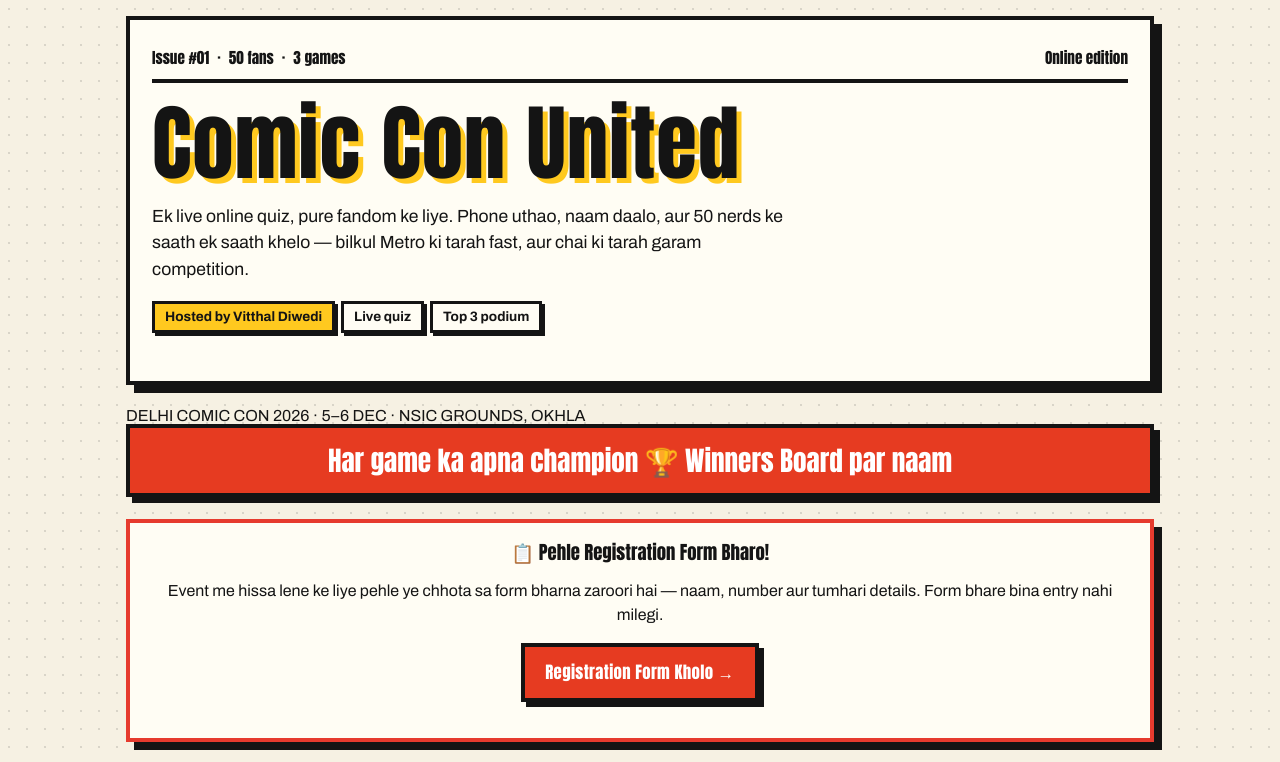
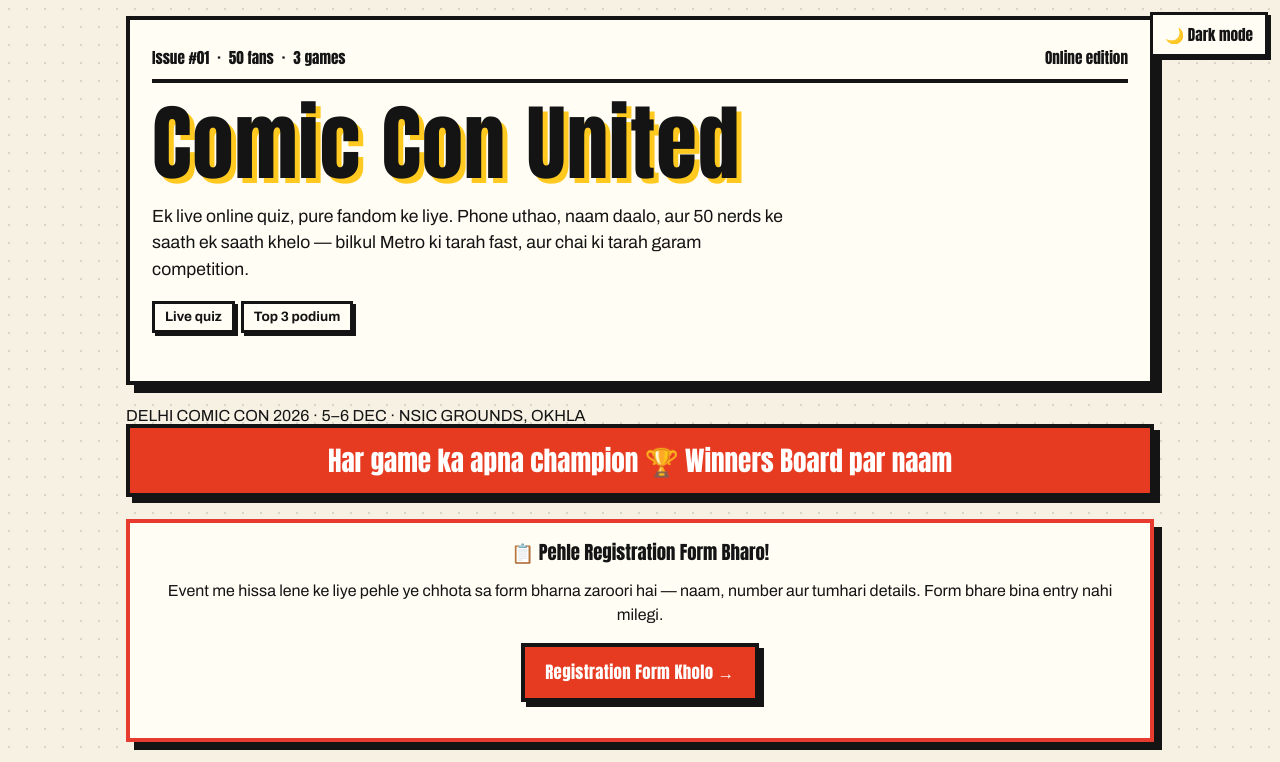
Before and after one commit to kirtivardhansingh29/comic-con-united, a Next.js app: page / in a window 1280 px wide. Shown: the top 762 px of the page. Built offline with nearby package versions, Linux system fonts and the light colour scheme.

Commit message:
Remove host name + add light/dark theme toggle

```diff
--- a/app/api/host/route.ts
+++ b/app/api/host/route.ts
@@ -29,7 +29,6 @@ import { POLL_PAIRS } from "@/lib/pollbattle";
 export const dynamic = "force-dynamic";
 
 const ACTIVITY = "Comic Con United — Live Games";
-const HOST_NAME = "Vitthal Diwedi";
 const EVENT_NAME = "Delhi Comic Con 2026";
 
 function bankLength(mode: GameMode): number {
@@ -267,7 +266,6 @@ export async function POST(req: NextRequest) {
         ok: true,
         report: {
           activity: ACTIVITY,
-          host: HOST_NAME,
           event: EVENT_NAME,
           date: new Date().toLocaleDateString("en-IN", { weekday: "long", day: "numeric", month: "long", year: "numeric" }),
           totalParticipants: rows.length,
--- a/app/arena/page.tsx
+++ b/app/arena/page.tsx
@@ -196,7 +196,7 @@ export default function ArenaPage() {
             ))}
           </div>
         )}
-        <p className="muted">Scores is device par hi save hote hain (localStorage). Hosted by Vitthal Diwedi.</p>
+        <p className="muted">Scores is device par hi save hote hain (localStorage).</p>
       </section>
     </main>
   );
--- a/app/globals.css
+++ b/app/globals.css
@@ -11,6 +11,17 @@
   --yellow: #ffc91f;
   --blue: #2456e6;
   --green: #1f9d55;
+  --dots: rgba(20, 20, 20, 0.13);
+  --mehl: #ffe9a8;
+}
+
+/* Dark mode — same palette, inverted paper/ink. Light is the default. */
+html[data-theme="dark"] {
+  --paper: #171512;
+  --card: #221f1b;
+  --ink: #f6f1e3;
+  --dots: rgba(246, 241, 227, 0.14);
+  --mehl: #4d3f10;
 }
 
 * { box-sizing: border-box; }
@@ -21,7 +32,7 @@ body {
   font-family: var(--font-body), system-ui, sans-serif;
   color: var(--ink);
   background-color: var(--paper);
-  background-image: radial-gradient(rgba(20, 20, 20, 0.13) 1.2px, transparent 1.35px);
+  background-image: radial-gradient(var(--dots) 1.2px, transparent 1.35px);
   background-size: 18px 18px;
   -webkit-tap-highlight-color: transparent;
 }
@@ -39,7 +50,7 @@ body {
   margin-bottom: 22px;
 }
 .panel.red { background: var(--red); color: #fff; }
-.panel.yellow { background: var(--yellow); }
+.panel.yellow { background: var(--yellow); color: #141414; }
 .panel.blue { background: var(--blue); color: #fff; }
 
 h1, h2, h3 { font-family: var(--font-display), sans-serif; font-weight: 400; margin: 0 0 10px; line-height: 1.05; }
@@ -52,7 +63,7 @@ p { line-height: 1.5; }
   letter-spacing: 0.02em;
   text-decoration: none;
   text-align: center;
-  color: var(--ink);
+  color: #141414;
   background: var(--yellow);
   border: 4px solid var(--ink);
   box-shadow: 5px 5px 0 var(--ink);
@@ -75,7 +86,8 @@ p { line-height: 1.5; }
   padding: 13px 14px;
   min-height: 54px;
   border: 4px solid var(--ink);
-  background: #fff;
+  background: var(--card);
+  color: var(--ink);
   margin-bottom: 14px;
 }
 .input:focus { outline: 3px solid var(--blue); outline-offset: 1px; }
@@ -91,7 +103,7 @@ label.lbl { display: block; font-weight: 700; margin-bottom: 6px; }
   font-size: 0.85rem;
   margin: 0 6px 6px 0;
 }
-.chip.yellow { background: var(--yellow); }
+.chip.yellow { background: var(--yellow); color: #141414; }
 .chip.red { background: var(--red); color: #fff; }
 .chip.blue { background: var(--blue); color: #fff; }
 
@@ -132,9 +144,9 @@ label.lbl { display: block; font-weight: 700; margin-bottom: 6px; }
 .char-card p { margin: 0 0 8px; font-size: 0.92rem; }
 
 table.board { width: 100%; border-collapse: collapse; font-size: 1rem; }
-table.board th, table.board td { border: 3px solid var(--ink); padding: 8px 10px; text-align: left; background: #fff; }
-table.board th { background: var(--yellow); font-family: var(--font-display), sans-serif; font-weight: 400; }
-table.board tr.me td { background: #ffe9a8; font-weight: 700; }
+table.board th, table.board td { border: 3px solid var(--ink); padding: 8px 10px; text-align: left; background: var(--card); }
+table.board th { background: var(--yellow); color: #141414; font-family: var(--font-display), sans-serif; font-weight: 400; }
+table.board tr.me td { background: var(--mehl); font-weight: 700; }
 
 .options { display: grid; gap: 14px; grid-template-columns: 1fr; margin-top: 16px; }
 @media (min-width: 640px) { .options { grid-template-columns: 1fr 1fr; } }
@@ -145,7 +157,7 @@ table.board tr.me td { background: #ffe9a8; font-weight: 700; }
 }
 .opt.c0 { background: var(--red); color: #fff; }
 .opt.c1 { background: var(--blue); color: #fff; }
-.opt.c2 { background: var(--yellow); }
+.opt.c2 { background: var(--yellow); color: #141414; }
 .opt.c3 { background: var(--card); }
 .opt:active { transform: translate(3px, 3px); box-shadow: 2px 2px 0 var(--ink); }
 .opt.picked { outline: 5px solid var(--ink); outline-offset: 2px; }
@@ -153,7 +165,7 @@ table.board tr.me td { background: #ffe9a8; font-weight: 700; }
 .opt.wrong { background: #5a5a5a; color: #fff; }
 .opt:disabled { cursor: default; opacity: 0.92; }
 
-.timerbar { border: 4px solid var(--ink); height: 26px; background: #fff; margin: 12px 0; }
+.timerbar { border: 4px solid var(--ink); height: 26px; background: var(--card); margin: 12px 0; }
 .timerbar > div { height: 100%; background: var(--red); transition: width 0.25s linear; }
 
 .podium { display: grid; gap: 16px; grid-template-columns: 1fr; }
@@ -161,8 +173,8 @@ table.board tr.me td { background: #ffe9a8; font-weight: 700; }
 .podium .slot { text-align: center; padding: 18px 12px; }
 .podium .medal { font-size: 2.4rem; }
 
-.err { background: #fff; border: 4px solid var(--red); color: var(--red); font-weight: 700; padding: 10px 14px; margin-bottom: 14px; }
-.okmsg { background: #fff; border: 4px solid var(--green); color: var(--green); font-weight: 700; padding: 10px 14px; margin-bottom: 14px; }
+.err { background: var(--card); border: 4px solid var(--red); color: var(--red); font-weight: 700; padding: 10px 14px; margin-bottom: 14px; }
+.okmsg { background: var(--card); border: 4px solid var(--green); color: var(--green); font-weight: 700; padding: 10px 14px; margin-bottom: 14px; }
 .muted { opacity: 0.75; font-size: 0.92rem; }
 .center { text-align: center; }
 .big-count { font-family: var(--font-display), sans-serif; font-size: 3rem; line-height: 1; }
@@ -172,8 +184,17 @@ footer.site {
   font-size: 0.9rem;
 }
 
+.theme-toggle {
+  position: fixed; top: 12px; right: 12px; z-index: 50;
+  font-family: var(--font-display), sans-serif; font-size: 0.95rem;
+  background: var(--card); color: var(--ink);
+  border: 3px solid var(--ink); box-shadow: 3px 3px 0 var(--ink);
+  padding: 8px 12px; cursor: pointer;
+}
+.theme-toggle:active { transform: translate(2px, 2px); box-shadow: 1px 1px 0 var(--ink); }
+
 @media print {
-  body { background: #fff; }
+  body { background: #fff; color: #141414; }
   .no-print { display: none !important; }
   .panel { box-shadow: none; }
 }
--- a/app/host/page.tsx
+++ b/app/host/page.tsx
@@ -252,7 +252,7 @@ export default function HostPage() {
         {msg && <div className="okmsg" style={{ marginTop: 14 }}>{msg}</div>}
         {err && <div className="err" style={{ marginTop: 14 }}>{err}</div>}
       </section>
-      <p className="muted center">Hosted by Vitthal Diwedi · Har game ka apna champion — Winners Board par naam</p>
+      <p className="muted center">Har game ka apna champion — Winners Board par naam</p>
     </main>
   );
 }
--- a/app/layout.tsx
+++ b/app/layout.tsx
@@ -1,6 +1,7 @@
 import type { Metadata } from "next";
 import { Anton, Archivo } from "next/font/google";
 import "./globals.css";
+import ThemeToggle from "./theme-toggle";
 
 const anton = Anton({ weight: "400", subsets: ["latin"], variable: "--font-display" });
 const archivo = Archivo({ subsets: ["latin"], variable: "--font-body" });
@@ -8,13 +9,23 @@ const archivo = Archivo({ subsets: ["latin"], variable: "--font-body" });
 export const metadata: Metadata = {
   title: "Comic Con United — Live Quiz",
   description:
-    "Comic Con United: ek fan-run live online quiz. Har game ka apna champion — Winners Board par naam. Delhi Comic Con 2026. Hosted by Vitthal Diwedi.",
+    "Comic Con United: ek fan-run live online quiz. Har game ka apna champion — Winners Board par naam. Delhi Comic Con 2026.",
 };
 
 export default function RootLayout({ children }: { children: React.ReactNode }) {
   return (
-    <html lang="en">
-      <body className={`${anton.variable} ${archivo.variable}`}>{children}</body>
+    <html lang="en" suppressHydrationWarning>
+      <head>
+        <script
+          dangerouslySetInnerHTML={{
+            __html: `(function(){try{var t=localStorage.getItem('ccu-theme');if(t==='dark'||t==='light'){document.documentElement.setAttribute('data-theme',t);}}catch(e){}})();`,
+          }}
+        />
+      </head>
+      <body className={`${anton.variable} ${archivo.variable}`}>
+        <ThemeToggle />
+        {children}
+      </body>
     </html>
   );
 }
--- a/app/live/page.tsx
+++ b/app/live/page.tsx
@@ -533,7 +533,7 @@ export default function LivePage() {
               <Board rows={view.leaderboard} pid={pid} />
             </>
           )}
-          <p className="center muted">Hosted by Vitthal Diwedi · Har game ka apna champion — Winners Board par naam</p>
+          <p className="center muted">Har game ka apna champion — Winners Board par naam</p>
         </section>
       )}
 
--- a/app/page.tsx
+++ b/app/page.tsx
@@ -39,7 +39,6 @@ export default async function Home() {
           saath ek saath khelo — bilkul Metro ki tarah fast, aur chai ki tarah garam competition.
         </p>
         <p>
-          <span className="chip yellow">Hosted by Vitthal Diwedi</span>
           <span className="chip">Live quiz</span>
           <span className="chip">Top 3 podium</span>
         </p>
@@ -198,7 +197,7 @@ export default async function Home() {
 
       <footer className="site">
         <p>
-          <strong>Comic Con United</strong> — Hosted by Vitthal Diwedi. Har game ka apna champion — Winners Board par naam.
+          <strong>Comic Con United</strong> — Har game ka apna champion — Winners Board par naam.
         </p>
         <p className="muted">
           Ye ek fan activity hai, Comic Con India ka official event nahi hai. Event ki sahi
--- a/app/report/page.tsx
+++ b/app/report/page.tsx
@@ -8,7 +8,6 @@ interface ReportWinner { game: string; gameLabel: string; name: string; phone: s
 
 interface Report {
   activity: string;
-  host: string;
   event: string;
   date: string;
   totalParticipants: number;
@@ -75,7 +74,6 @@ function ReportInner() {
           <table className="board">
             <tbody>
               <tr><th style={{ width: "38%" }}>Activity</th><td>{report.activity}</td></tr>
-              <tr><th>Host</th><td>{report.host}</td></tr>
               <tr><th>Event</th><td>{report.event} (5–6 Dec 2026, NSIC Exhibition Grounds, Okhla)</td></tr>
               <tr><th>Date</th><td>{report.date}</td></tr>
               <tr><th>Total participants</th><td>{report.totalParticipants}</td></tr>
--- /dev/null
+++ b/app/theme-toggle.tsx
@@ -0,0 +1,28 @@
+"use client";
+import { useEffect, useState } from "react";
+
+export default function ThemeToggle() {
+  const [theme, setTheme] = useState("light");
+  useEffect(() => {
+    try {
+      const saved = localStorage.getItem("ccu-theme");
+      if (saved === "dark" || saved === "light") {
+        setTheme(saved);
+        document.documentElement.setAttribute("data-theme", saved);
+      }
+    } catch {}
+  }, []);
+  const toggle = () => {
+    const next = theme === "dark" ? "light" : "dark";
+    setTheme(next);
+    document.documentElement.setAttribute("data-theme", next);
+    try {
+      localStorage.setItem("ccu-theme", next);
+    } catch {}
+  };
+  return (
+    <button type="button" className="theme-toggle" onClick={toggle} aria-label="Light ya dark mode badlo">
+      {theme === "dark" ? "☀ Light mode" : "🌙 Dark mode"}
+    </button>
+  );
+}
```
Also changed, not shown: 1 other file (tests, documents, lock files or other folders).
